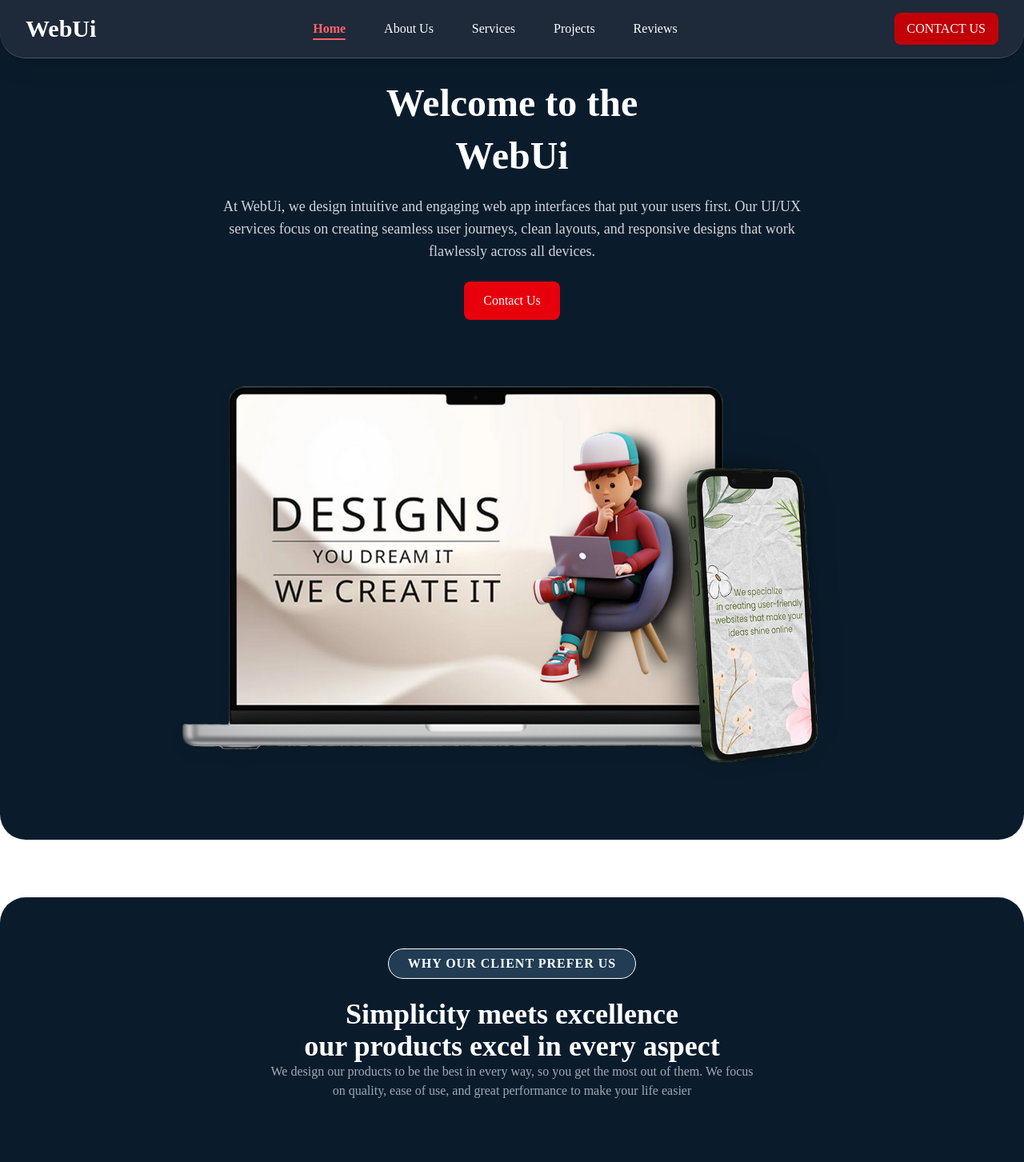
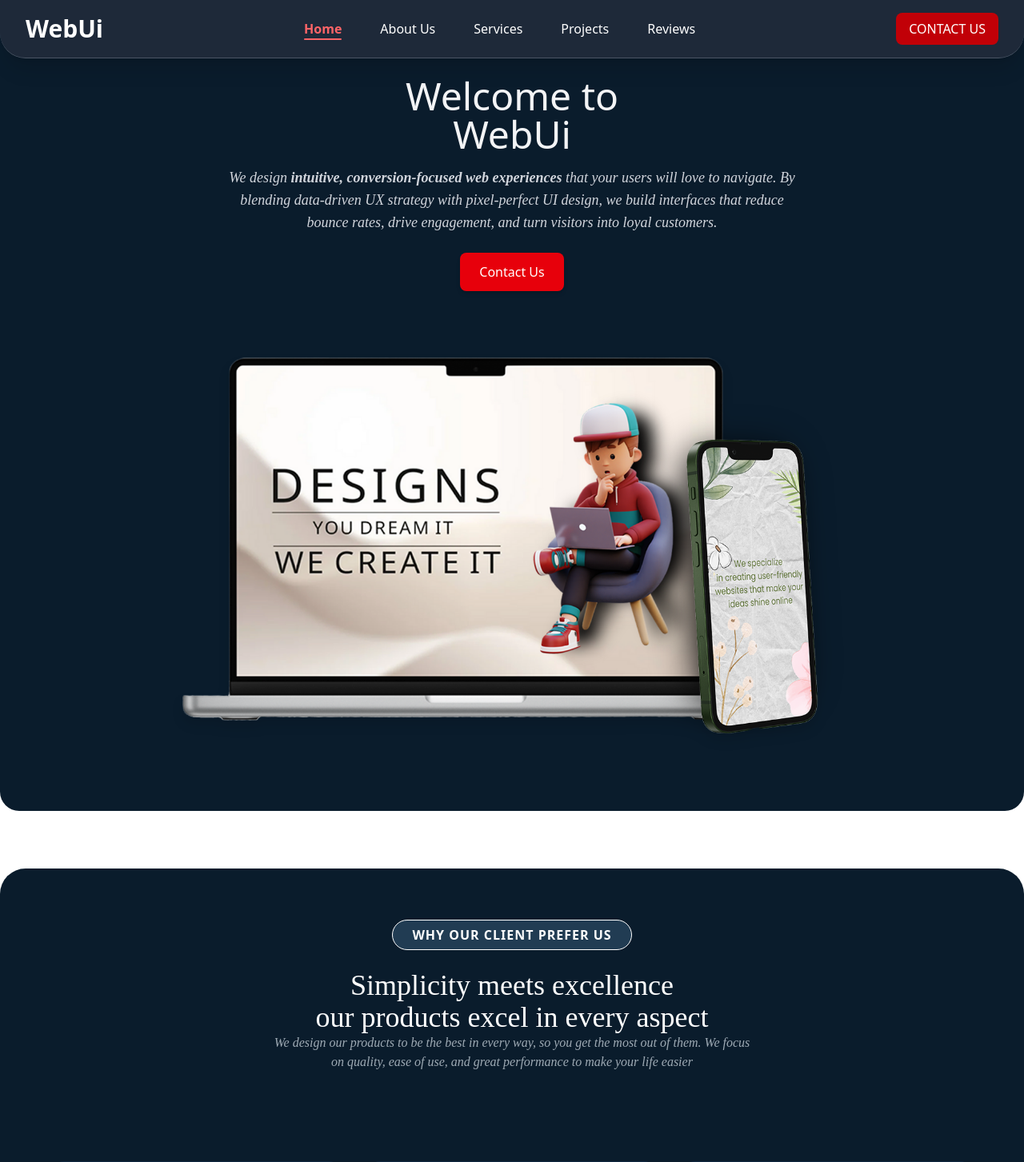
Before and after one commit to Seenusharmma/WebTech, a React (Vite) app in the folder frontend/: page / in a window 1280 px wide. Shown: the top 1453 px of the page at 80% size. Built offline with nearby package versions, Linux system fonts and the light colour scheme.

Commit message:
update changes

```diff
--- a/frontend/package.json
+++ b/frontend/package.json
@@ -20,6 +20,7 @@
     "react-dom": "^19.1.1",
     "react-icons": "^5.5.0",
     "react-router-dom": "^7.8.2",
+    "react-toastify": "^11.0.5",
     "swiper": "^11.2.10",
     "tailwindcss": "^4.1.13",
     "three": "^0.180.0"
--- a/frontend/src/Components/ContactSection.jsx
+++ b/frontend/src/Components/ContactSection.jsx
@@ -1,5 +1,7 @@
 import React, { useState } from "react";
 import { motion } from "framer-motion";
+import { ToastContainer, toast } from "react-toastify";
+import "react-toastify/dist/ReactToastify.css";
 
 const Contact = () => {
   const [form, setForm] = useState({ name: "", email: "", message: "" });
@@ -8,29 +10,63 @@ const Contact = () => {
   const handleChange = (e) =>
     setForm({ ...form, [e.target.name]: e.target.value });
 
+  const resetForm = () => {
+    setForm({ name: "", email: "", message: "" });
+    setSubmitted(true);
+    setTimeout(() => setSubmitted(false), 3000);
+  };
+
   const handleSendWhatsApp = () => {
-    const phoneNumber = "917752067196"; // replace with your WhatsApp number
+    if (form.name && form.email && form.message) {
+      const phoneNumber = "917752067196";
       const message = `Hello, my name is ${form.name}. My email is ${form.email}. Message: ${form.message}`;
       const url = `https://wa.me/${phoneNumber}?text=${encodeURIComponent(
         message
       )}`;
       window.open(url, "_blank");
+
+      toast.success("Message sent to WhatsApp ✅", {
+        position: "top-right",
+        autoClose: 3000,
+        theme: "dark",
+      });
+
+      resetForm();
+    } else {
+      toast.error("Please fill all fields ❌", {
+        position: "top-right",
+        autoClose: 3000,
+        theme: "dark",
+      });
+    }
   };
 
   const handleSendEmail = () => {
+    if (form.name && form.email && form.message) {
       const subject = "New Contact Form Message";
       const body = `Hello, my name is ${form.name}. My email is ${form.email}. Message: ${form.message}`;
       window.location.href = `mailto:webuisolution@gmail.com?subject=${encodeURIComponent(
         subject
       )}&body=${encodeURIComponent(body)}`;
+
+      toast.success("Message sent successfully 🎉", {
+        position: "top-right",
+        autoClose: 3000,
+        theme: "dark",
+      });
+
+      resetForm();
+    } else {
+      toast.error("Please fill all fields ❌", {
+        position: "top-right",
+        autoClose: 3000,
+        theme: "dark",
+      });
+    }
   };
 
   const handleSubmit = (e) => {
     e.preventDefault();
-    if (form.name && form.email && form.message) {
-      setSubmitted(true);
-      setTimeout(() => setSubmitted(false), 3000); // reset after 3 sec
-    }
   };
 
   return (
@@ -61,7 +97,6 @@ const Contact = () => {
           animate={{ opacity: 1, y: 0 }}
           transition={{ duration: 0.6 }}
         >
-
           <div className="relative">
             <input
               type="text"
@@ -140,6 +175,9 @@ const Contact = () => {
           </div>
         </motion.div>
       </div>
+
+      {/* Toast Container */}
+      <ToastContainer />
     </section>
   );
 };
--- a/frontend/src/Components/HeroSection.jsx
+++ b/frontend/src/Components/HeroSection.jsx
@@ -1,42 +1,70 @@
 import React from "react";
+import { Link } from "react-router-dom";
 import { motion } from "framer-motion";
-import { Link } from "react-router-dom";
 
 const HeroSection = () => {
   return (
     <section className="w-full">
       {/* Top Background Section */}
-      <div className="bg-[#0a1c2c] text-white text-center px-6 py-16 md:py-24 rounded-b-4xl">
-        <div className="max-w-3xl mx-auto">
-          <h1 className="text-2xl sm:text-3xl md:text-4xl lg:text-5xl font-bold leading-snug">
-            Welcome to the <br /> WebUi
-          </h1>
-          <p className="mt-4 text-sm sm:text-base md:text-lg text-gray-300">
-            At WebUi, we design intuitive and engaging web app interfaces that put your users first. Our UI/UX services focus on creating seamless user journeys, clean layouts, and responsive designs that work flawlessly across all devices.
-          </p>
-          <Link to='/Contact'>
-          <button className="mt-6 px-6 py-3 bg-red-600 hover:bg-red-700 transition rounded-lg text-white font-medium">
-            Contact Us
-          </button>
+      <div className="bg-[#0a1c2c] text-white text-center px-4 sm:px-6 py-12 sm:py-16 md:py-24 rounded-b-3xl">
+        {/* Main Content */}
+        <motion.div
+          className="max-w-xl sm:max-w-2xl md:max-w-3xl mx-auto px-2"
+          whileHover={{ scale: 1.02 }}
+          transition={{ type: "spring", stiffness: 300 }}
+        >
+          <motion.h1
+            className="text-xl sm:text-3xl md:text-4xl lg:text-5xl  text-[60px]  text-gray-100"
+            transition={{ duration: 0.3 }}
+          >
+            Welcome to <br /> WebUi
+          </motion.h1>
+
+          <motion.p
+            className="mt-4 text-xs sm:text-sm md:text-base lg:text-lg text-gray-300 px-2 sm:px-4"
+            transition={{ duration: 0.3 }}
+          >
+            We design <strong>intuitive, conversion-focused web experiences</strong> that your
+            users will love to navigate. By blending data-driven UX strategy with pixel-perfect
+            UI design, we build interfaces that reduce bounce rates, drive engagement, and turn
+            visitors into loyal customers.
+          </motion.p>
+
+          <Link to="/Contact">
+            <motion.button
+              className="mt-6 px-5 sm:px-6 py-2.5 sm:py-3 bg-red-600 rounded-lg text-sm sm:text-base text-white font-medium shadow-md"
+              whileHover={{
+                scale: 1.1,
+                backgroundColor: "#b91c1c",
+                boxShadow: "0px 8px 20px rgba(0,0,0,0.3)",
+              }}
+              whileTap={{ scale: 0.95 }}
+              transition={{ type: "spring", stiffness: 300 }}
+            >
+              Contact Us
+            </motion.button>
           </Link>
-        </div>
+        </motion.div>
 
         {/* Laptop & Mobile Image */}
-        <div className="relative flex justify-center mt-12">
-          <img
+        <motion.div
+          className="relative flex justify-center mt-8 sm:mt-12"
+          whileHover={{ scale: 1.05, y: -10 }}
+          transition={{ type: "spring", stiffness: 200 }}
+        >
+          <motion.img
             src="/Website.svg"
             alt="POS Software"
-            className="w-[90%] max-w-[900px] h-auto drop-shadow-xl"
+            className="w-[95%] sm:w-[85%] md:w-[75%] max-w-[900px] h-auto drop-shadow-xl"
+            whileHover={{ rotate: 2, scale: 1.05 }}
+            transition={{ type: "spring", stiffness: 200 }}
           />
-        </div>
+        </motion.div>
       </div>
 
       {/* Bottom Content Section */}
-      <div className="bg-white text-center px-3 py-9 ">
-        {/* Tabs */}
-
-        {/* Text */}
-
+      <div className="bg-white text-center px-3 py-9">
+        {/* Future Tabs / Content */}
       </div>
     </section>
   );
--- a/frontend/src/Components/ServicesShowcase.jsx
+++ b/frontend/src/Components/ServicesShowcase.jsx
@@ -8,7 +8,7 @@ const services = [
     description:
       "We develop static, dynamic and complete flash websites. Our web development service will make your online business great.",
     image: "https://c8.alamy.com/comp/2B61545/web-design-studio-web-site-responsive-design-presentation-on-computer-display-laptop-smart-phone-and-tablet-blue-wall-with-web-design-concept-eleme-2B61545.jpg", // replace with your own
-    tilt: "-rotate-12",
+    tilt: "-rotate-0",
   },
   {
     id: 2,
@@ -24,7 +24,7 @@ const services = [
     description:
       "Our application development team tests the developed apps thoroughly from the root and ensures satisfactory solution delivery within stipulated time.",
     image: "https://thumbs.dreamstime.com/b/laptop-screen-website-optimization-concept-d-closeup-landing-page-mobile-computer-display-background-conference-hall-77914870.jpg", // replace with your own
-    tilt: "rotate-12",
+    tilt: "rotate-0",
   },
 ];
 
@@ -42,7 +42,7 @@ export default function ServicesShowcase() {
               <img
                 src={service.image}
                 alt={service.title}
-                className={`w-72 mx-auto shadow-2xl transform ${service.tilt}`}
+                className={`w-80 mx-auto shadow-2xl transform rounded-2xl ${service.tilt}`}
               />
             </div>
             {/* Title */}
--- a/frontend/src/index.css
+++ b/frontend/src/index.css
@@ -1,5 +1,18 @@
 @import "tailwindcss";
+@import url('https://fonts.googleapis.com/css2?family=Libertinus+Serif+Display&display=swap');
+@import url('https://fonts.googleapis.com/css2?family=Great+Vibes&display=swap');
 
-* {
-  font-family: 'DM Sans';
+
+h1{
+  font-family: "Libertinus Serif Display", system-ui;
 }
+h2{
+   font-family: "Great Vibes", cursive;
+  font-weight: 400;
+  font-style: normal;
+}
+
+p{
+  font-family: Merriweather, serif;
+font-style: italic;
+}
```
Also changed, not shown: 1 other file (tests, documents, lock files or other folders). Lines whose indentation alone changed are shown as unchanged.
